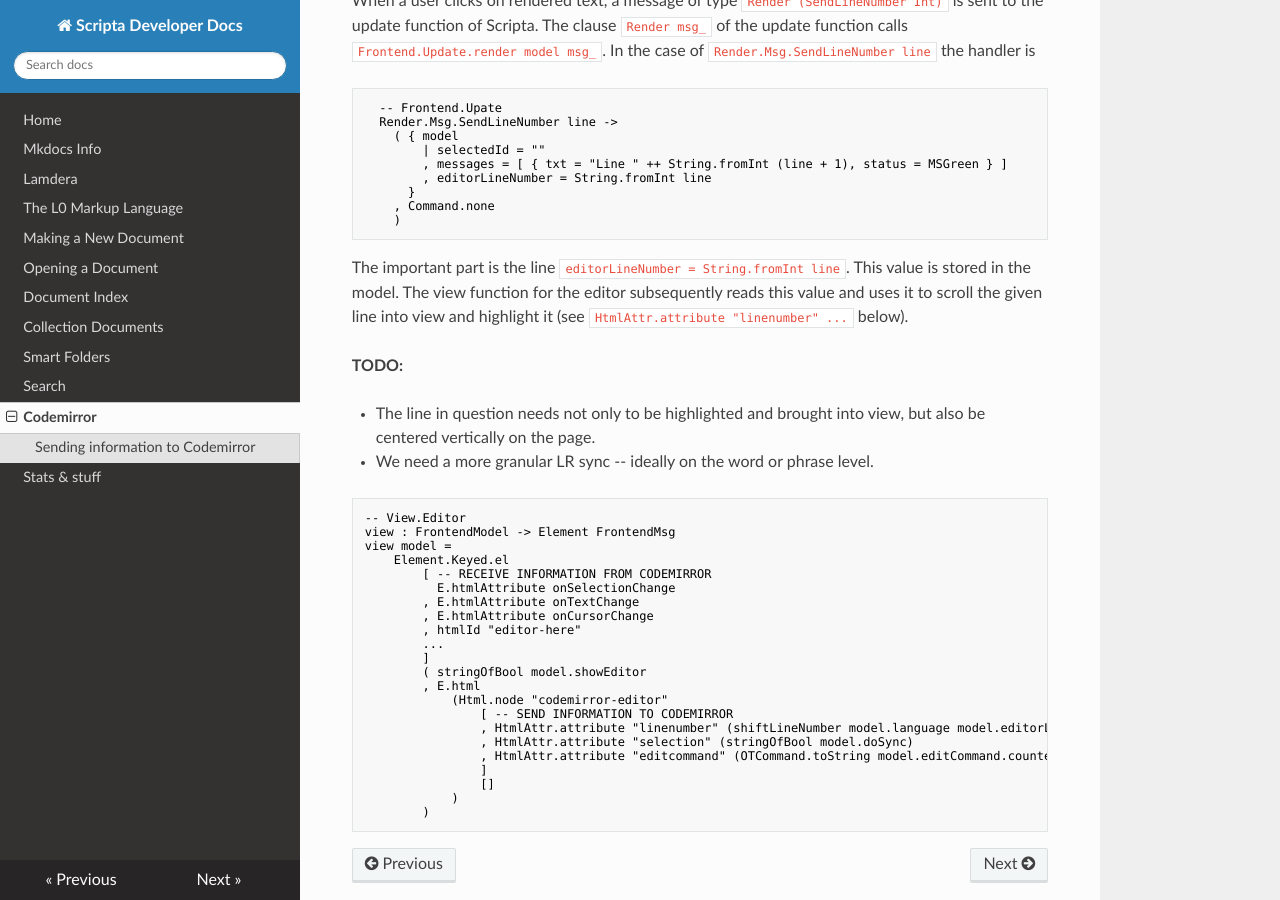
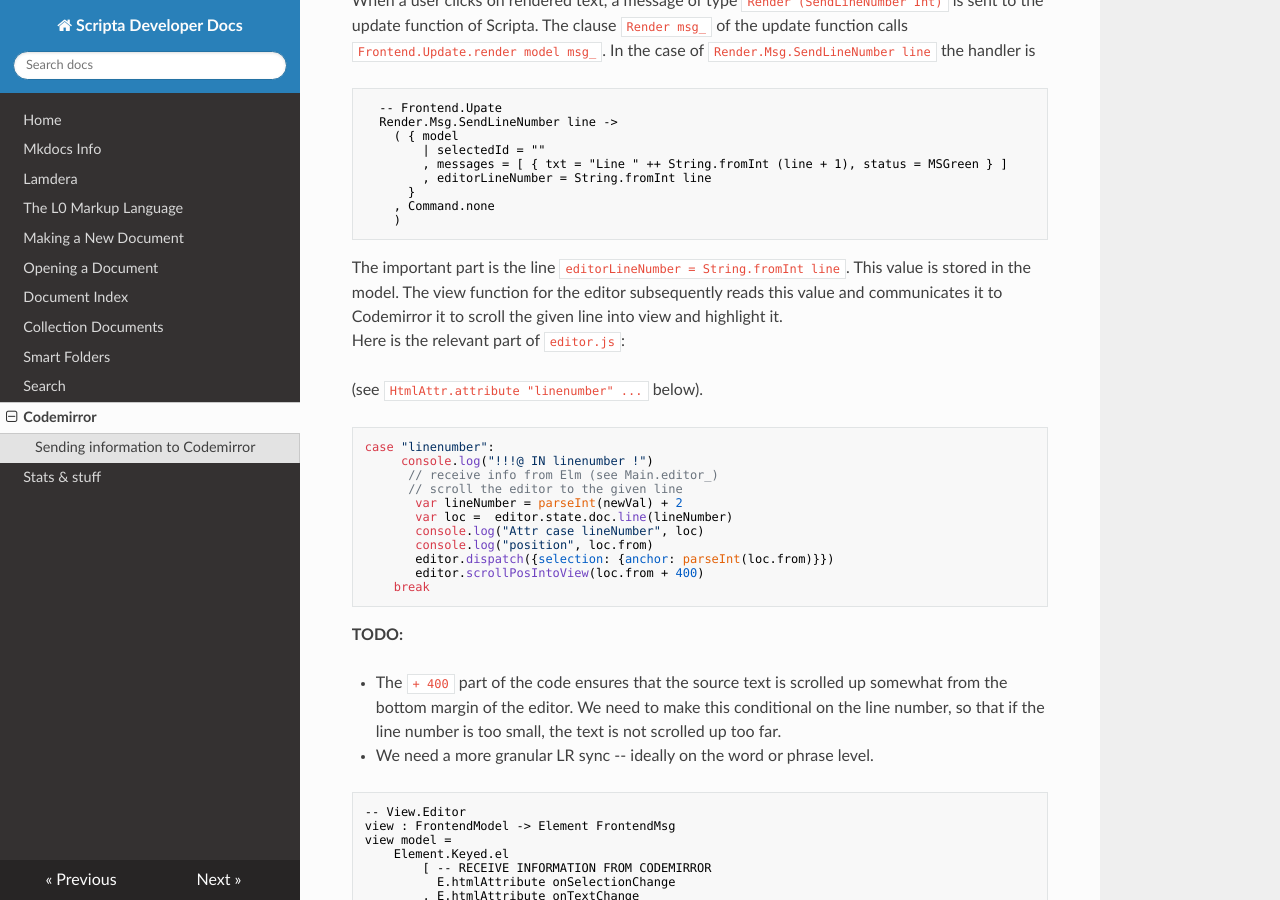
Before and after one commit to jxxcarlson/docs-scripta-dev, an MkDocs documentation site: the page built from docs-scripta-app/codemirror.md, in a window 1280 px wide and 900 px high, scrolled down 646 px. Built offline with MkDocs 1.6.1, drawn with Linux system fonts in a browser that asks for light colours; nearby versions of some CDN libraries.

Commit message:
update docs

````diff
--- a/docs-scripta-app/codemirror.md
+++ b/docs-scripta-app/codemirror.md
@@ -50,14 +50,33 @@ The clause `Render msg_` of the update function calls
 
 The important part is the line `editorLineNumber = String.fromInt line`.
 This value is stored in the model.  The view function for the editor subsequently
-reads this value and uses it to scroll the given line into view and highlight it
+reads this value and communicates it to Codemirror
+it to scroll the given line into view and highlight it.
+Here is the relevant part of `editor.js`:
+
+
 (see `HtmlAttr.attribute "linenumber" ... ` below).
+
+```javascript
+case "linenumber":
+     console.log("!!!@ IN linenumber !")
+      // receive info from Elm (see Main.editor_)
+      // scroll the editor to the given line
+       var lineNumber = parseInt(newVal) + 2
+       var loc =  editor.state.doc.line(lineNumber)
+       console.log("Attr case lineNumber", loc)
+       console.log("position", loc.from)
+       editor.dispatch({selection: {anchor: parseInt(loc.from)}})
+       editor.scrollPosIntoView(loc.from + 400)
+    break
+```
 
 **TODO:**
 
-  - The line in question needs not only to be highlighted
-and brought into view, but also be centered vertically on the
-page.
+  - The `+ 400` part of the code ensures that the source text is scrolled up
+somewhat from the bottom margin of the editor.  We need to make this conditional
+on the line number, so that if the line number is too small, the text is not
+scrolled up too far.
 
   - We need a more granular LR sync -- ideally on the word or
 phrase level.
````
